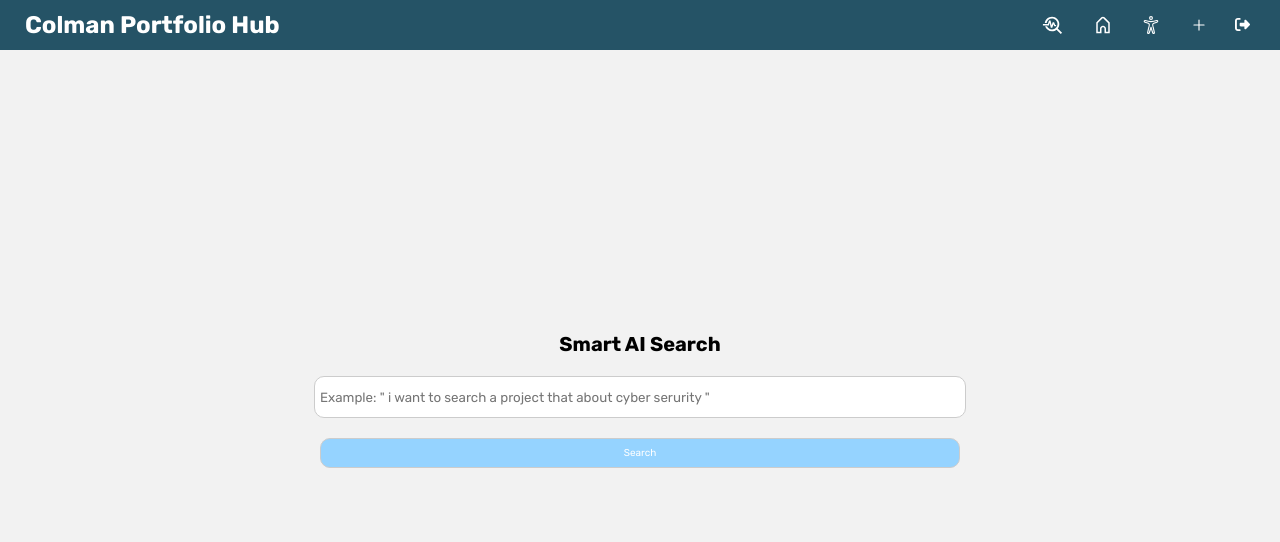
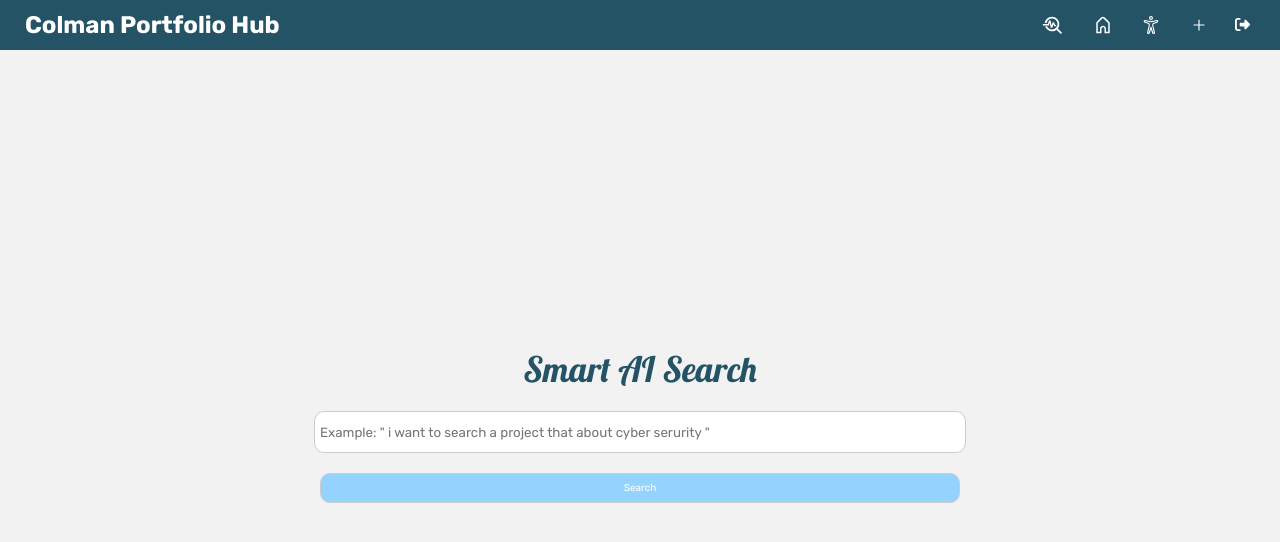
Before and after one commit to barrachmany/Colman-Portfolio-Hub, a React (Vite) app in the folder Colman-Portfilio-Hub/: page /smartsearch in a window 1280 px wide. Shown: the top 542 px of the page. Built offline with nearby package versions, Linux system fonts and the light colour scheme.

Commit message:
ai search ui start

```diff
--- a/Colman-Portfilio-Hub/src/scenes/smart-search-page/SmartSearchPage.css
+++ b/Colman-Portfilio-Hub/src/scenes/smart-search-page/SmartSearchPage.css
@@ -1,3 +1,5 @@
+@import url('https://fonts.googleapis.com/css2?family=Lobster&display=swap');
+
 .smart-search-page {
     margin-top: 10vh;
     display: flex;
@@ -6,6 +8,14 @@
     flex-direction: column;
     height: 80vh;
     gap: 20px;
+}
+
+.ai-search-h1{
+    font-size: 35px;
+    margin-top: 50px;
+    font-family: "Lobster", sans-serif;
+    font-weight: 100;
+    color: #255366;
 }
 
 input {
--- a/Colman-Portfilio-Hub/src/scenes/smart-search-page/SmartSearchPage.jsx
+++ b/Colman-Portfilio-Hub/src/scenes/smart-search-page/SmartSearchPage.jsx
@@ -30,7 +30,7 @@ const SmartSearchPage = () => {
 
     return (
         <div className="smart-search-page">
-            <h1>Smart AI Search</h1>
+            <h1 className="ai-search-h1">Smart AI Search</h1>
             <input type="text" onChange={handleChange} placeholder='Example: " i want to search a project that about cyber serurity " ' />
             <button onClick={handleSearch} >Search</button>
             {results && results.map((result) => {
```
